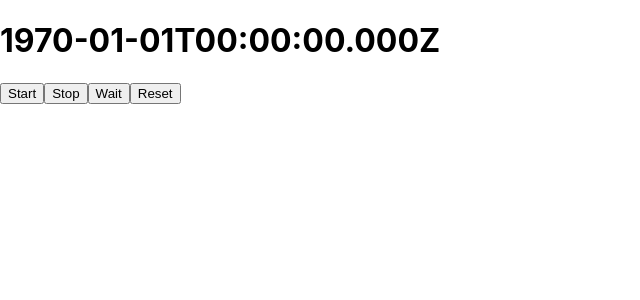
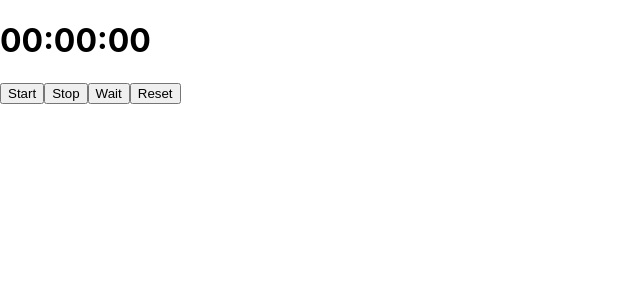
Before and after one commit to yurich30/stopwatch, a React (Create React App) app: page / in a window 1280 px wide. Shown: the top 300 px of the page, without its empty margins (0-640 px from the left). Built offline with nearby package versions, Linux system fonts and the light colour scheme.

Commit message:
fix output of date

```diff
--- a/src/App.js
+++ b/src/App.js
@@ -42,7 +42,7 @@ export default function App() {
 
 	return (
 		<div>
-			<h1>{ new Date(time).toISOString() }</h1>
+			<h1>{ new Date(time).toISOString().slice(11, 19) }</h1>
 			<button onClick={ () => start() }>Start</button>
 			<button onClick={ () => stop() }>Stop</button>
 			<button onDoubleClick={ () => wait() }>Wait</button>
--- a/src/index.js
+++ b/src/index.js
@@ -5,9 +5,9 @@ import App from './App';
 import reportWebVitals from './reportWebVitals';
 
 ReactDOM.render(
-  // <React.StrictMode>
-    <App />,
-  // </React.StrictMode>,
+  <React.StrictMode>
+    <App />
+  </React.StrictMode>,
   document.getElementById('root')
 );
 
```
